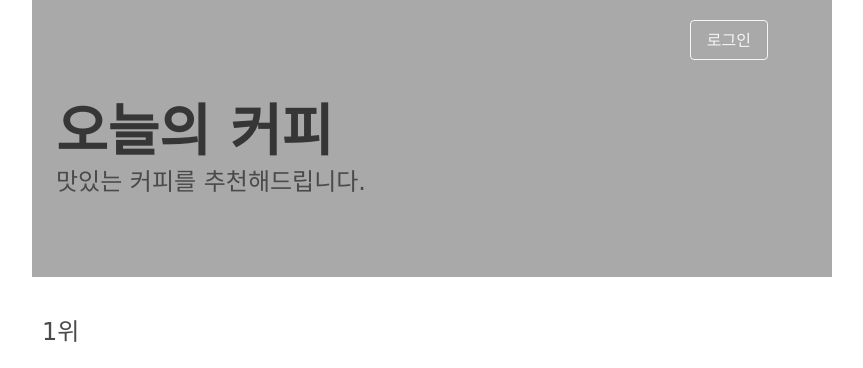
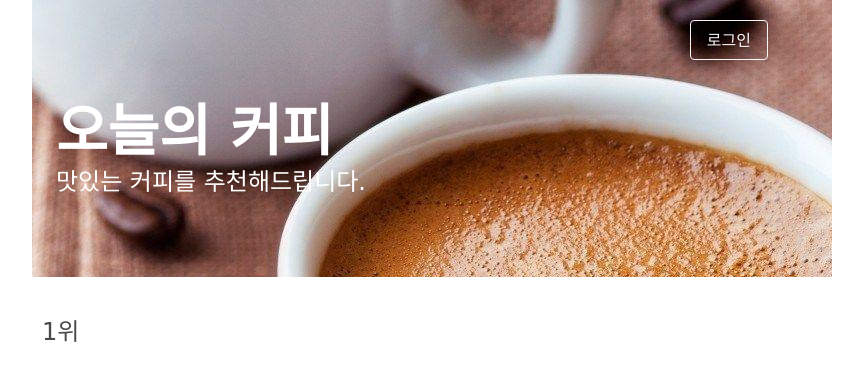
Before and after one commit to sanchoco/CoffeeOfDay, a Flask app: page /detail in a window 1280 px wide. Shown: the top 368 px of the page, without its empty margins (208-1071 px from the left). Run offline with Flask 2, Linux system fonts and the light colour scheme; some libraries are stand-ins or nearby versions; some web fonts are replaced.

Commit message:
타이틀 배경 추가

```diff
--- a/templates/detail.html
+++ b/templates/detail.html
@@ -27,11 +27,14 @@
 
         .wrap {
             max-width: 800px;
-            margin: auto;
+            margin: auto auto 40px auto;
         }
 
         .hero {
             background-color: darkgray;
+            background-image: url("../static/background.jpg");
+            background-position: top;
+            background-size: revert;
         }
 
 
@@ -102,6 +105,9 @@
             float: left;
             margin-left: 20px;
         }
+        .white {
+            color: white;
+        }
 
     </style>
 
@@ -115,10 +121,10 @@
         </div>
         <div class="hero-body">
             <div class="container">
-                <h1 class="title" onclick="window.location.href='/'" style="cursor:pointer">
+                <h1 class="title white" onclick="window.location.href='/'" style="cursor:pointer">
                     오늘의 커피
                 </h1>
-                <h2 class="subtitle">
+                <h2 class="subtitle white">
                     맛있는 커피를 추천해드립니다.
                 </h2>
             </div>
@@ -143,7 +149,6 @@
                 </p>
                 <p class="control">
                     <button class="button">
-
                         <span>13</span>
                     </button>
                 </p>
```
Also changed, not shown: templates/index.html (+8 -2 lines), templates/login.html (+8 -2 lines), templates/register.html (+8 -2 lines), static/background.jpg (added).
